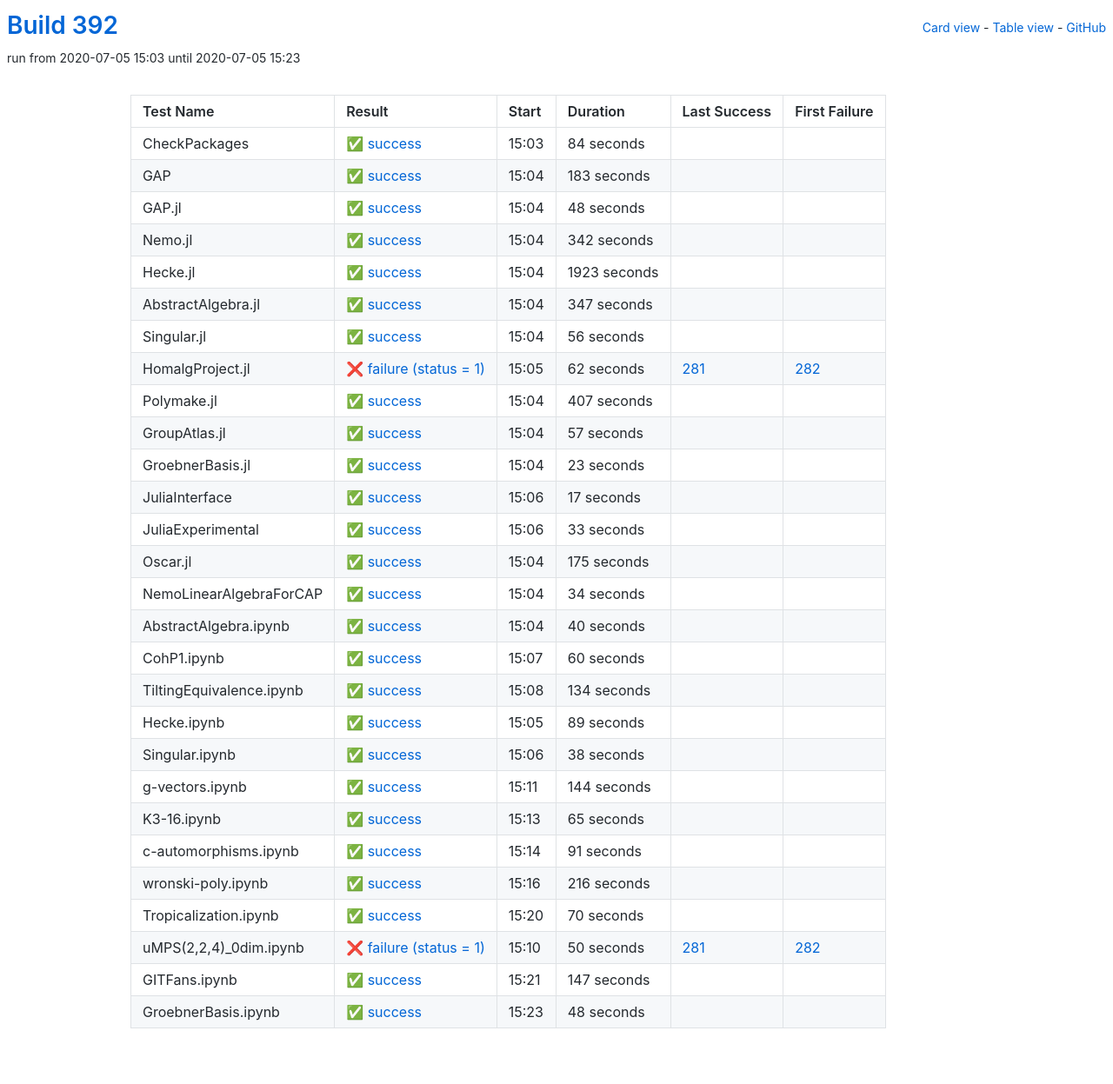
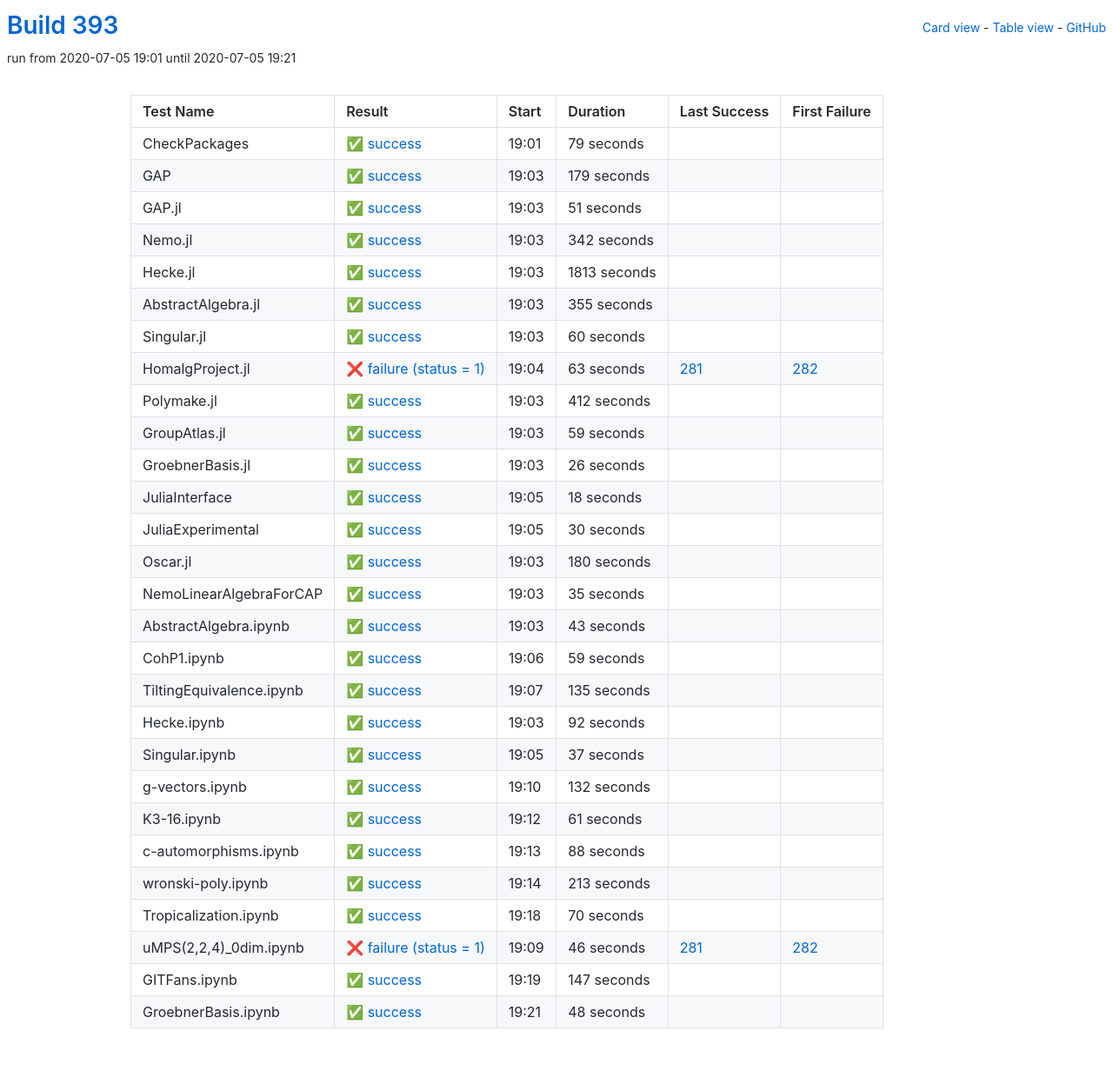
Before and after one commit to oscar-system/oscar-ci-status-stable, a Jekyll site: the page built from table.html, in a window 1280 px wide. Shown: the whole page at 87% size. Built offline with Jekyll 4.4.1, drawn with Linux system fonts in a browser that asks for light colours.

Commit message:
Build #393

```diff
--- a/_data/ci.yml
+++ b/_data/ci.yml
@@ -1,6 +1,6 @@
 ---
-build: 392
-build_url: https://oscarci.mathematik.uni-kl.de/job/oscar-stable/392/
+build: 393
+build_url: https://oscarci.mathematik.uni-kl.de/job/oscar-stable/393/
 job: oscar-stable
 organization: oscar-system
 repo: oscar-ci-status-stable
@@ -8,44 +8,44 @@ repourl: https://github.com/oscar-system/oscar-ci-status-stable
 tests:
 - name: CheckPackages
   id: checkpackages
-  log: https://oscarci.mathematik.uni-kl.de/job/oscar-stable/392/artifact/logs/build-392/CheckPackages.log
-  start: 2020-07-05 15:03
+  log: https://oscarci.mathematik.uni-kl.de/job/oscar-stable/393/artifact/logs/build-393/CheckPackages.log
+  start: 2020-07-05 19:01
   success: true
   exitcode: 0
   status: success
-  duration: 84
+  duration: 79
   last_success: false
   last_success_url:
   first_failure: false
   first_failure_url:
 - name: GAP
   id: gap
-  log: https://oscarci.mathematik.uni-kl.de/job/oscar-stable/392/artifact/logs/build-392/GAP.log
-  start: 2020-07-05 15:04
+  log: https://oscarci.mathematik.uni-kl.de/job/oscar-stable/393/artifact/logs/build-393/GAP.log
+  start: 2020-07-05 19:03
   success: true
   exitcode: 0
   status: success
-  duration: 183
+  duration: 179
   last_success: false
   last_success_url:
   first_failure: false
   first_failure_url:
 - name: GAP.jl
   id: gap-jl
-  log: https://oscarci.mathematik.uni-kl.de/job/oscar-stable/392/artifact/logs/build-392/GAP.jl.log
-  start: 2020-07-05 15:04
+  log: https://oscarci.mathematik.uni-kl.de/job/oscar-stable/393/artifact/logs/build-393/GAP.jl.log
+  start: 2020-07-05 19:03
   success: true
   exitcode: 0
   status: success
-  duration: 48
+  duration: 51
   last_success: false
   last_success_url:
   first_failure: false
   first_failure_url:
 - name: Nemo.jl
   id: nemo-jl
-  log: https://oscarci.mathematik.uni-kl.de/job/oscar-stable/392/artifact/logs/build-392/Nemo.jl.log
-  start: 2020-07-05 15:04
+  log: https://oscarci.mathematik.uni-kl.de/job/oscar-stable/393/artifact/logs/build-393/Nemo.jl.log
+  start: 2020-07-05 19:03
   success: true
   exitcode: 0
   status: success
@@ -56,152 +56,32 @@ tests:
   first_failure_url:
 - name: Hecke.jl
   id: hecke-jl
-  log: https://oscarci.mathematik.uni-kl.de/job/oscar-stable/392/artifact/logs/build-392/Hecke.jl.log
-  start: 2020-07-05 15:04
+  log: https://oscarci.mathematik.uni-kl.de/job/oscar-stable/393/artifact/logs/build-393/Hecke.jl.log
+  start: 2020-07-05 19:03
   success: true
   exitcode: 0
   status: success
-  duration: 1923
+  duration: 1813
   last_success: false
   last_success_url:
   first_failure: false
   first_failure_url:
 - name: AbstractAlgebra.jl
   id: abstractalgebra-jl
-  log: https://oscarci.mathematik.uni-kl.de/job/oscar-stable/392/artifact/logs/build-392/AbstractAlgebra.jl.log
-  start: 2020-07-05 15:04
+  log: https://oscarci.mathematik.uni-kl.de/job/oscar-stable/393/artifact/logs/build-393/AbstractAlgebra.jl.log
+  start: 2020-07-05 19:03
   success: true
   exitcode: 0
   status: success
-  duration: 347
+  duration: 355
   last_success: false
   last_success_url:
   first_failure: false
   first_failure_url:
 - name: Singular.jl
   id: singular-jl
-  log: https://oscarci.mathematik.uni-kl.de/job/oscar-stable/392/artifact/logs/build-392/Singular.jl.log
-  start: 2020-07-05 15:04
-  success: true
-  exitcode: 0
-  status: success
-  duration: 56
-  last_success: false
-  last_success_url:
-  first_failure: false
-  first_failure_url:
-- name: HomalgProject.jl
-  id: homalgproject-jl
-  log: https://oscarci.mathematik.uni-kl.de/job/oscar-stable/392/artifact/logs/build-392/HomalgProject.jl.log
-  start: 2020-07-05 15:05
-  success: false
-  exitcode: 1
-  status: failure
-  duration: 62
-  last_success: 281
-  last_success_url: https://oscarci.mathematik.uni-kl.de/job/oscar-stable/281/
-  first_failure: 282
-  first_failure_url: https://oscarci.mathematik.uni-kl.de/job/oscar-stable/282/
-- name: Polymake.jl
-  id: polymake-jl
-  log: https://oscarci.mathematik.uni-kl.de/job/oscar-stable/392/artifact/logs/build-392/Polymake.jl.log
-  start: 2020-07-05 15:04
-  success: true
-  exitcode: 0
-  status: success
-  duration: 407
-  last_success: false
-  last_success_url:
-  first_failure: false
-  first_failure_url:
-- name: GroupAtlas.jl
-  id: groupatlas-jl
-  log: https://oscarci.mathematik.uni-kl.de/job/oscar-stable/392/artifact/logs/build-392/GroupAtlas.jl.log
-  start: 2020-07-05 15:04
-  success: true
-  exitcode: 0
-  status: success
-  duration: 57
-  last_success: false
-  last_success_url:
-  first_failure: false
-  first_failure_url:
-- name: GroebnerBasis.jl
-  id: groebnerbasis-jl
-  log: https://oscarci.mathematik.uni-kl.de/job/oscar-stable/392/artifact/logs/build-392/GroebnerBasis.jl.log
-  start: 2020-07-05 15:04
-  success: true
-  exitcode: 0
-  status: success
-  duration: 23
-  last_success: false
-  last_success_url:
-  first_failure: false
-  first_failure_url:
-- name: JuliaInterface
-  id: juliainterface
-  log: https://oscarci.mathematik.uni-kl.de/job/oscar-stable/392/artifact/logs/build-392/JuliaInterface.log
-  start: 2020-07-05 15:06
-  success: true
-  exitcode: 0
-  status: success
-  duration: 17
-  last_success: false
-  last_success_url:
-  first_failure: false
-  first_failure_url:
-- name: JuliaExperimental
-  id: juliaexperimental
-  log: https://oscarci.mathematik.uni-kl.de/job/oscar-stable/392/artifact/logs/build-392/JuliaExperimental.log
-  start: 2020-07-05 15:06
-  success: true
-  exitcode: 0
-  status: success
-  duration: 33
-  last_success: false
-  last_success_url:
-  first_failure: false
-  first_failure_url:
-- name: Oscar.jl
-  id: oscar-jl
-  log: https://oscarci.mathematik.uni-kl.de/job/oscar-stable/392/artifact/logs/build-392/Oscar.jl.log
-  start: 2020-07-05 15:04
-  success: true
-  exitcode: 0
-  status: success
-  duration: 175
-  last_success: false
-  last_success_url:
-  first_failure: false
-  first_failure_url:
-- name: NemoLinearAlgebraForCAP
-  id: nemolinearalgebraforcap
-  log: https://oscarci.mathematik.uni-kl.de/job/oscar-stable/392/artifact/logs/build-392/NemoLinearAlgebraForCAP.log
-  start: 2020-07-05 15:04
-  success: true
-  exitcode: 0
-  status: success
-  duration: 34
-  last_success: false
-  last_success_url:
-  first_failure: false
-  first_failure_url:
-- name: AbstractAlgebra.ipynb
-  id: abstractalgebra-ipynb
-  log: https://oscarci.mathematik.uni-kl.de/job/oscar-stable/392/artifact/logs/build-392/AbstractAlgebra.ipynb.log
-  start: 2020-07-05 15:04
-  success: true
-  exitcode: 0
-  status: success
-  duration: 40
-  last_success: false
-  last_success_url:
-  first_failure: false
-  first_failure_url:
-- name: CohP1.ipynb
-  id: cohp1-ipynb
-  log: https://oscarci.mathematik.uni-kl.de/job/oscar-stable/392/artifact/logs/build-392/CohP1.ipynb.log
-  start: 2020-07-05 15:07
+  log: https://oscarci.mathematik.uni-kl.de/job/oscar-stable/393/artifact/logs/build-393/Singular.jl.log
+  start: 2020-07-05 19:03
   success: true
   exitcode: 0
   status: success
@@ -210,94 +90,214 @@ tests:
   last_success_url:
   first_failure: false
   first_failure_url:
-- name: TiltingEquivalence.ipynb
-  id: tiltingequivalence-ipynb
-  log: https://oscarci.mathematik.uni-kl.de/job/oscar-stable/392/artifact/logs/build-392/TiltingEquivalence.ipynb.log
-  start: 2020-07-05 15:08
+- name: HomalgProject.jl
+  id: homalgproject-jl
+  log: https://oscarci.mathematik.uni-kl.de/job/oscar-stable/393/artifact/logs/build-393/HomalgProject.jl.log
+  start: 2020-07-05 19:04
+  success: false
+  exitcode: 1
+  status: failure
+  duration: 63
+  last_success: 281
+  last_success_url: https://oscarci.mathematik.uni-kl.de/job/oscar-stable/281/
+  first_failure: 282
+  first_failure_url: https://oscarci.mathematik.uni-kl.de/job/oscar-stable/282/
+- name: Polymake.jl
+  id: polymake-jl
+  log: https://oscarci.mathematik.uni-kl.de/job/oscar-stable/393/artifact/logs/build-393/Polymake.jl.log
+  start: 2020-07-05 19:03
   success: true
   exitcode: 0
   status: success
-  duration: 134
+  duration: 412
+  last_success: false
+  last_success_url:
+  first_failure: false
+  first_failure_url:
+- name: GroupAtlas.jl
+  id: groupatlas-jl
+  log: https://oscarci.mathematik.uni-kl.de/job/oscar-stable/393/artifact/logs/build-393/GroupAtlas.jl.log
+  start: 2020-07-05 19:03
+  success: true
+  exitcode: 0
+  status: success
+  duration: 59
+  last_success: false
+  last_success_url:
+  first_failure: false
+  first_failure_url:
+- name: GroebnerBasis.jl
+  id: groebnerbasis-jl
+  log: https://oscarci.mathematik.uni-kl.de/job/oscar-stable/393/artifact/logs/build-393/GroebnerBasis.jl.log
+  start: 2020-07-05 19:03
+  success: true
+  exitcode: 0
+  status: success
+  duration: 26
+  last_success: false
+  last_success_url:
+  first_failure: false
+  first_failure_url:
+- name: JuliaInterface
+  id: juliainterface
+  log: https://oscarci.mathematik.uni-kl.de/job/oscar-stable/393/artifact/logs/build-393/JuliaInterface.log
+  start: 2020-07-05 19:05
+  success: true
+  exitcode: 0
+  status: success
+  duration: 18
+  last_success: false
+  last_success_url:
+  first_failure: false
+  first_failure_url:
+- name: JuliaExperimental
+  id: juliaexperimental
+  log: https://oscarci.mathematik.uni-kl.de/job/oscar-stable/393/artifact/logs/build-393/JuliaExperimental.log
+  start: 2020-07-05 19:05
+  success: true
+  exitcode: 0
+  status: success
+  duration: 30
+  last_success: false
+  last_success_url:
+  first_failure: false
+  first_failure_url:
+- name: Oscar.jl
+  id: oscar-jl
+  log: https://oscarci.mathematik.uni-kl.de/job/oscar-stable/393/artifact/logs/build-393/Oscar.jl.log
+  start: 2020-07-05 19:03
+  success: true
+  exitcode: 0
+  status: success
+  duration: 180
+  last_success: false
+  last_success_url:
+  first_failure: false
+  first_failure_url:
+- name: NemoLinearAlgebraForCAP
+  id: nemolinearalgebraforcap
+  log: https://oscarci.mathematik.uni-kl.de/job/oscar-stable/393/artifact/logs/build-393/NemoLinearAlgebraForCAP.log
+  start: 2020-07-05 19:03
+  success: true
+  exitcode: 0
+  status: success
+  duration: 35
+  last_success: false
+  last_success_url:
+  first_failure: false
+  first_failure_url:
+- name: AbstractAlgebra.ipynb
+  id: abstractalgebra-ipynb
+  log: https://oscarci.mathematik.uni-kl.de/job/oscar-stable/393/artifact/logs/build-393/AbstractAlgebra.ipynb.log
+  start: 2020-07-05 19:03
+  success: true
+  exitcode: 0
+  status: success
+  duration: 43
+  last_success: false
+  last_success_url:
+  first_failure: false
+  first_failure_url:
+- name: CohP1.ipynb
+  id: cohp1-ipynb
+  log: https://oscarci.mathematik.uni-kl.de/job/oscar-stable/393/artifact/logs/build-393/CohP1.ipynb.log
+  start: 2020-07-05 19:06
+  success: true
+  exitcode: 0
+  status: success
+  duration: 59
+  last_success: false
+  last_success_url:
+  first_failure: false
+  first_failure_url:
+- name: TiltingEquivalence.ipynb
+  id: tiltingequivalence-ipynb
+  log: https://oscarci.mathematik.uni-kl.de/job/oscar-stable/393/artifact/logs/build-393/TiltingEquivalence.ipynb.log
+  start: 2020-07-05 19:07
+  success: true
+  exitcode: 0
+  status: success
+  duration: 135
   last_success: false
   last_success_url:
   first_failure: false
   first_failure_url:
 - name: Hecke.ipynb
   id: hecke-ipynb
-  log: https://oscarci.mathematik.uni-kl.de/job/oscar-stable/392/artifact/logs/build-392/Hecke.ipynb.log
-  start: 2020-07-05 15:05
+  log: https://oscarci.mathematik.uni-kl.de/job/oscar-stable/393/artifact/logs/build-393/Hecke.ipynb.log
+  start: 2020-07-05 19:03
   success: true
   exitcode: 0
   status: success
-  duration: 89
+  duration: 92
   last_success: false
   last_success_url:
   first_failure: false
   first_failure_url:
 - name: Singular.ipynb
   id: singular-ipynb
-  log: https://oscarci.mathematik.uni-kl.de/job/oscar-stable/392/artifact/logs/build-392/Singular.ipynb.log
-  start: 2020-07-05 15:06
+  log: https://oscarci.mathematik.uni-kl.de/job/oscar-stable/393/artifact/logs/build-393/Singular.ipynb.log
+  start: 2020-07-05 19:05
   success: true
   exitcode: 0
   status: success
-  duration: 38
+  duration: 37
   last_success: false
   last_success_url:
   first_failure: false
   first_failure_url:
 - name: g-vectors.ipynb
   id: g-vectors-ipynb
-  log: https://oscarci.mathematik.uni-kl.de/job/oscar-stable/392/artifact/logs/build-392/g-vectors.ipynb.log
-  start: 2020-07-05 15:11
+  log: https://oscarci.mathematik.uni-kl.de/job/oscar-stable/393/artifact/logs/build-393/g-vectors.ipynb.log
+  start: 2020-07-05 19:10
   success: true
   exitcode: 0
   status: success
-  duration: 144
+  duration: 132
   last_success: false
   last_success_url:
   first_failure: false
   first_failure_url:
 - name: K3-16.ipynb
   id: k3-16-ipynb
-  log: https://oscarci.mathematik.uni-kl.de/job/oscar-stable/392/artifact/logs/build-392/K3-16.ipynb.log
-  start: 2020-07-05 15:13
+  log: https://oscarci.mathematik.uni-kl.de/job/oscar-stable/393/artifact/logs/build-393/K3-16.ipynb.log
+  start: 2020-07-05 19:12
   success: true
   exitcode: 0
   status: success
-  duration: 65
+  duration: 61
   last_success: false
   last_success_url:
   first_failure: false
   first_failure_url:
 - name: c-automorphisms.ipynb
   id: c-automorphisms-ipynb
-  log: https://oscarci.mathematik.uni-kl.de/job/oscar-stable/392/artifact/logs/build-392/c-automorphisms.ipynb.log
-  start: 2020-07-05 15:14
+  log: https://oscarci.mathematik.uni-kl.de/job/oscar-stable/393/artifact/logs/build-393/c-automorphisms.ipynb.log
+  start: 2020-07-05 19:13
   success: true
   exitcode: 0
   status: success
-  duration: 91
+  duration: 88
   last_success: false
   last_success_url:
   first_failure: false
   first_failure_url:
 - name: wronski-poly.ipynb
   id: wronski-poly-ipynb
-  log: https://oscarci.mathematik.uni-kl.de/job/oscar-stable/392/artifact/logs/build-392/wronski-poly.ipynb.log
-  start: 2020-07-05 15:16
+  log: https://oscarci.mathematik.uni-kl.de/job/oscar-stable/393/artifact/logs/build-393/wronski-poly.ipynb.log
+  start: 2020-07-05 19:14
   success: true
   exitcode: 0
   status: success
-  duration: 216
+  duration: 213
   last_success: false
   last_success_url:
   first_failure: false
   first_failure_url:
 - name: Tropicalization.ipynb
   id: tropicalization-ipynb
-  log: https://oscarci.mathematik.uni-kl.de/job/oscar-stable/392/artifact/logs/build-392/Tropicalization.ipynb.log
-  start: 2020-07-05 15:20
+  log: https://oscarci.mathematik.uni-kl.de/job/oscar-stable/393/artifact/logs/build-393/Tropicalization.ipynb.log
+  start: 2020-07-05 19:18
   success: true
   exitcode: 0
   status: success
@@ -308,20 +308,20 @@ tests:
   first_failure_url:
 - name: uMPS(2,2,4)_0dim.ipynb
   id: umps-2-2-4-0dim-ipynb
-  log: https://oscarci.mathematik.uni-kl.de/job/oscar-stable/392/artifact/logs/build-392/uMPS-2-2-4-_0dim.ipynb.log
-  start: 2020-07-05 15:10
+  log: https://oscarci.mathematik.uni-kl.de/job/oscar-stable/393/artifact/logs/build-393/uMPS-2-2-4-_0dim.ipynb.log
+  start: 2020-07-05 19:09
   success: false
   exitcode: 1
   status: failure
-  duration: 50
+  duration: 46
   last_success: 281
   last_success_url: https://oscarci.mathematik.uni-kl.de/job/oscar-stable/281/
   first_failure: 282
   first_failure_url: https://oscarci.mathematik.uni-kl.de/job/oscar-stable/282/
 - name: GITFans.ipynb
   id: gitfans-ipynb
-  log: https://oscarci.mathematik.uni-kl.de/job/oscar-stable/392/artifact/logs/build-392/GITFans.ipynb.log
-  start: 2020-07-05 15:21
+  log: https://oscarci.mathematik.uni-kl.de/job/oscar-stable/393/artifact/logs/build-393/GITFans.ipynb.log
+  start: 2020-07-05 19:19
   success: true
   exitcode: 0
   status: success
@@ -332,8 +332,8 @@ tests:
   first_failure_url:
 - name: GroebnerBasis.ipynb
   id: groebnerbasis-ipynb
-  log: https://oscarci.mathematik.uni-kl.de/job/oscar-stable/392/artifact/logs/build-392/GroebnerBasis.ipynb.log
-  start: 2020-07-05 15:23
+  log: https://oscarci.mathematik.uni-kl.de/job/oscar-stable/393/artifact/logs/build-393/GroebnerBasis.ipynb.log
+  start: 2020-07-05 19:21
   success: true
   exitcode: 0
   status: success
```
Also changed, not shown: README.md.
